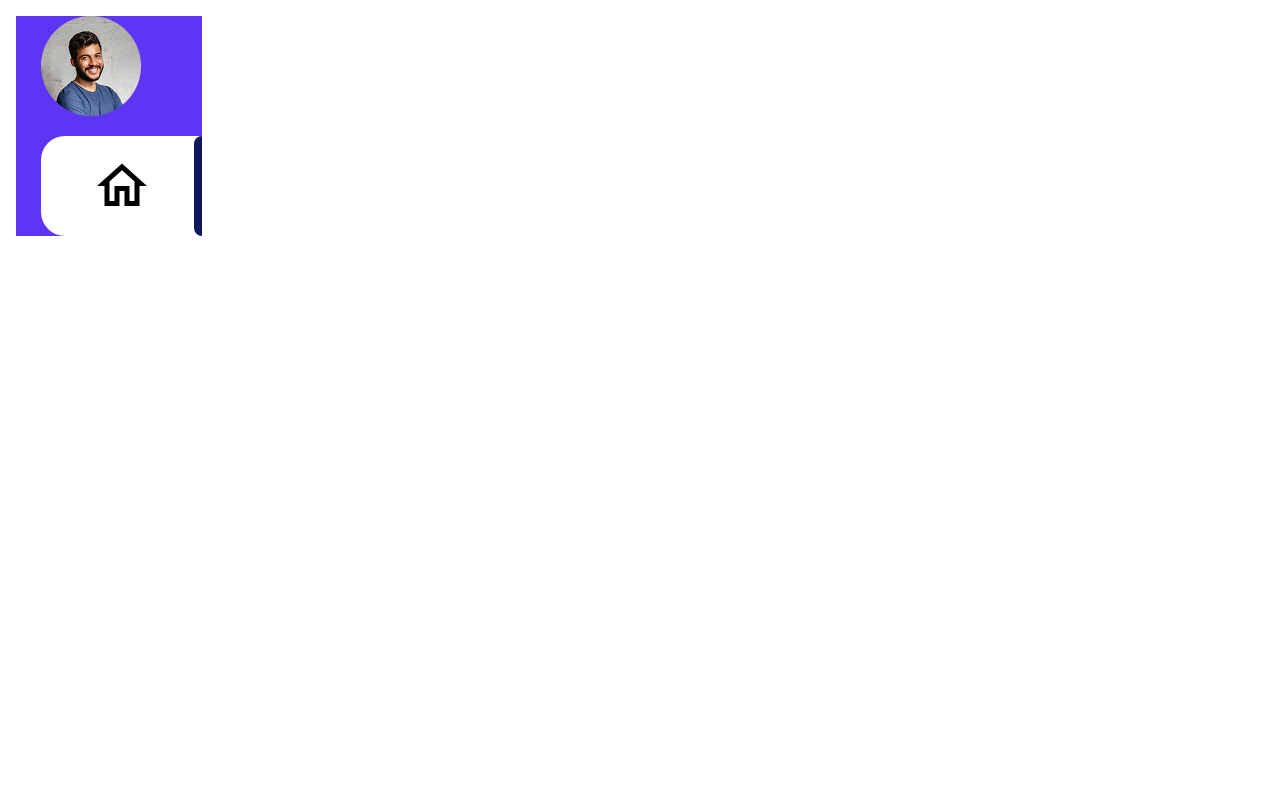
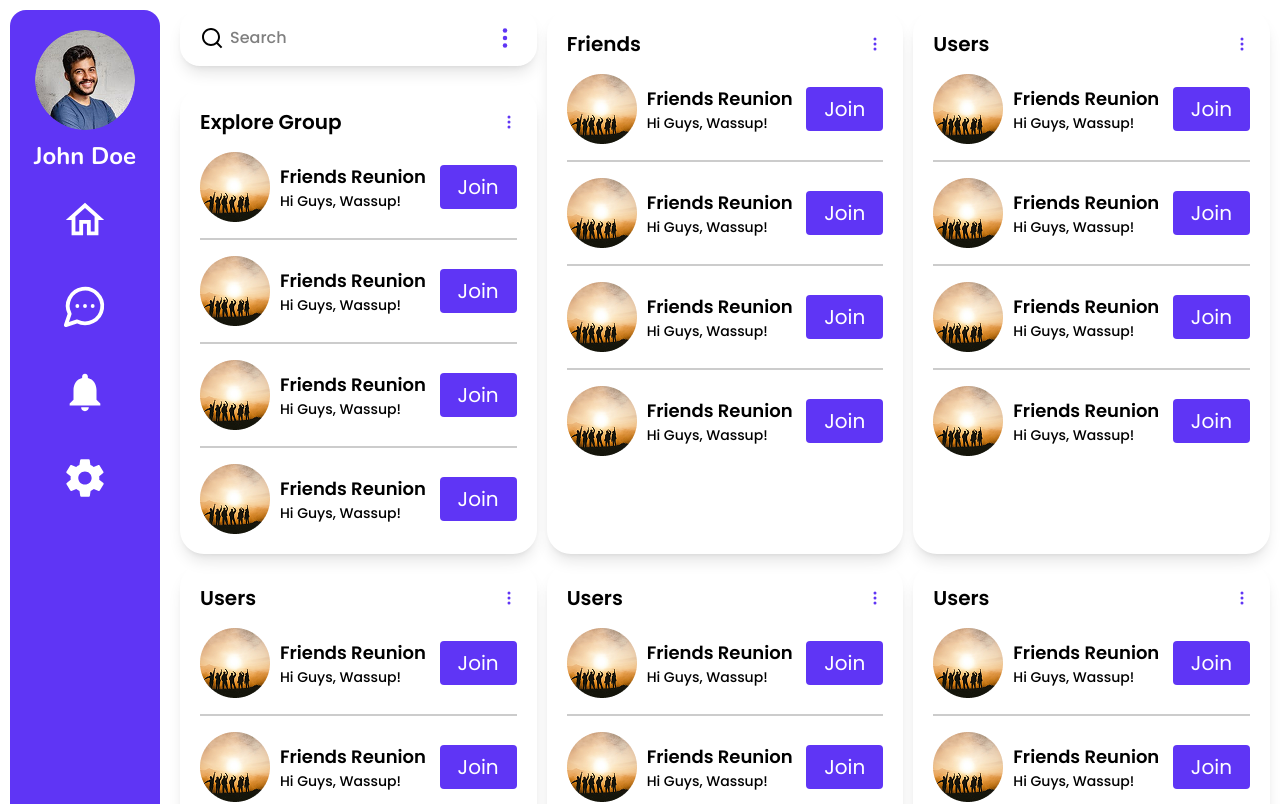
Before and after one commit to shakib97itis/chat-app, a React (Vite) app: page / in a window 1280 px wide. Shown: the top 804 px of the page. Built offline with nearby package versions, Linux system fonts and the light colour scheme.

Commit message:
feat(Home): refactor layout by integrating Container and enhancing DashboardCard structure

```diff
--- a/src/pages/home/Home.jsx
+++ b/src/pages/home/Home.jsx
@@ -1,29 +1,46 @@
 import React from "react";
-import { MdOutlineHome } from "react-icons/md";
-// import Icons from "../../Icons";
+import Container from "../../components/common/container/container";
+import Navigation from "../../components/navigation/Navigation";
+import DashboardCard from "../../components/DashboardCard/DashboardCard";
+import { RiSearchLine } from "react-icons/ri";
+import { IoEllipsisVertical } from "react-icons/io5";
 
 const Home = () => {
   return (
-    <div className="container mx-auto px-4 py-4">
-      {/* NAVIGATION BAR */}
-      <div className="w-[186px] bg-primary pl-[25px]">
-        <div className="mb-[20px]">
-          <img src="/public/profile-img/profile-6.png" alt="" />
-        </div>
-        <div className="">
-          <div className="relative flex py-[20px] rounded-s-3xl items-center justify-center bg-neutral-01">
-            {/* Icon */}
+    <Container>
+      <div className="flex h-full gap-[20px]">
+        {/* NAVIGATION BAR */}
+        <Navigation />
+        {/* Dashboard content */}
+        <main className="grid w-full grid-cols-3 grid-rows-2 gap-[10px]">
+          <div className="">
             <div>
-              <MdOutlineHome className="text-6xl" />
+              <div className="relative shadow-lg rounded-[20px] mb-[22px]">
+                <input
+                  className="w-full font-secondary font-medium text-base rounded-3xl px-[20px] ps-[50px] py-[16px]"
+                  type="text"
+                  placeholder="Search"
+                  name="search"
+                  id="search"
+                />
+                <span className="absolute top-1/2 -translate-y-1/2 left-[20px] text-2xl">
+                  <RiSearchLine />
+                </span>
+                <span className="absolute top-1/2 -translate-y-1/2 right-[20px] text-2xl text-primary">
+                  <IoEllipsisVertical />
+                </span>
+              </div>
+              <DashboardCard listTitle={"Explore Group"} />
             </div>
-            {/* bar */}
-            <div className="absolute h-full w-[8px] rounded-s-2xl bg-secondary right-0"></div>
           </div>
-        </div>
+          <DashboardCard listTitle={"Friends"} />
+          <DashboardCard listTitle={"Users"} />
+          <DashboardCard listTitle={"Users"} />
+          <DashboardCard listTitle={"Users"} />
+          <DashboardCard listTitle={"Users"} />
+        </main>
       </div>
-      {/* Dashboard content */}
-      <main></main>
-    </div>
+    </Container>
   );
 };
 
```
